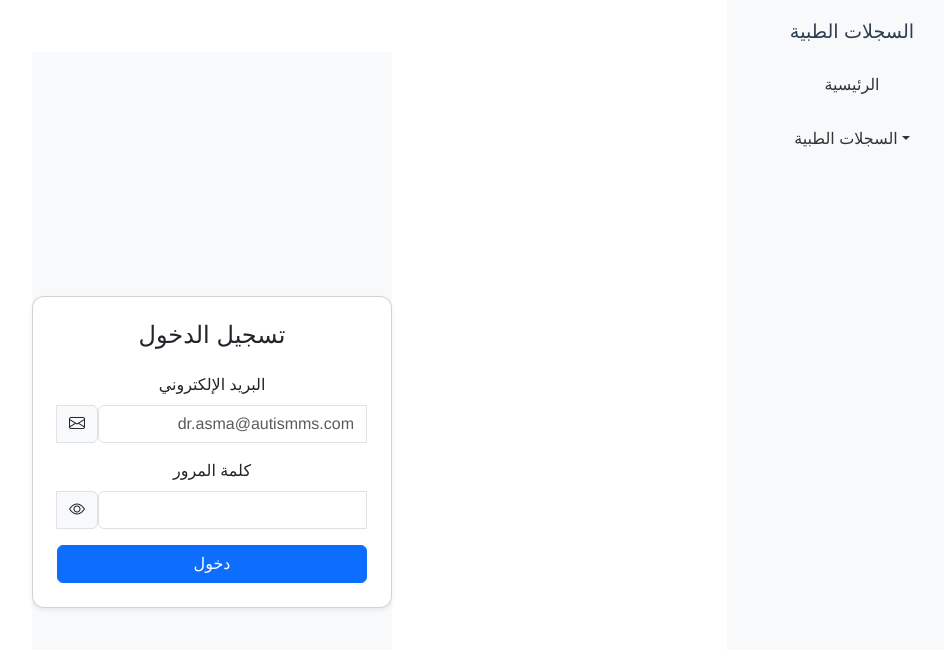
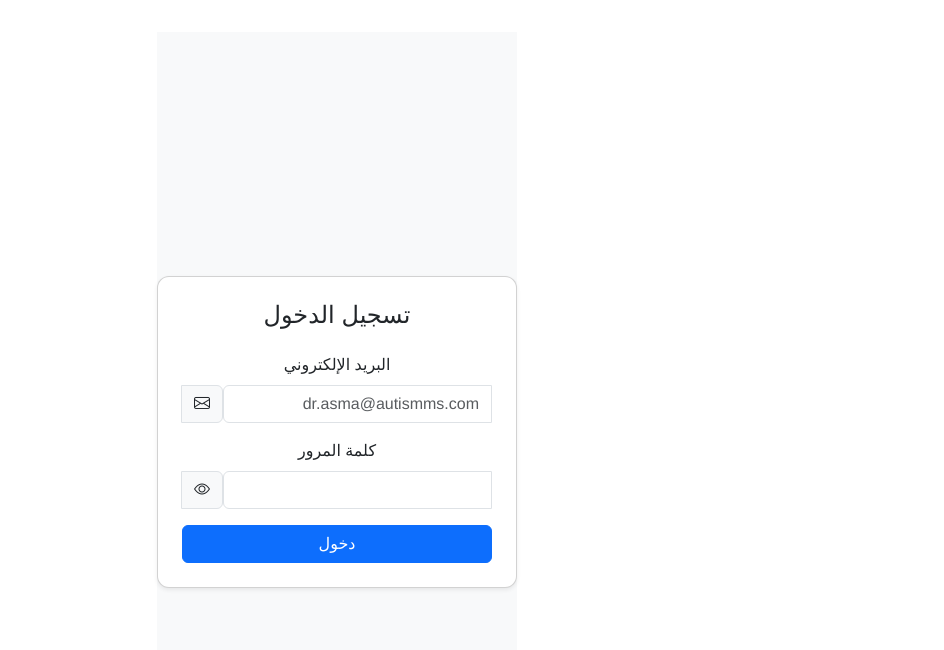
Before and after one commit to Mahdi1993Belhaid/doctor-lib, a Vue app: page /login in a window 1280 px wide. Shown: the top 650 px of the page, without its empty margins (303-1247 px from the left). Built offline with nearby package versions, Linux system fonts and the light colour scheme.

Commit message:
add dashboard and login page

```diff
--- a/src/App.vue
+++ b/src/App.vue
@@ -1,22 +1,36 @@
 <template>
-  <div class="d-flex flex-column" style="min-height: 100vh;">
-    <!-- Custom Header -->
-    <Header />
+  <div class="container-fluid min-vh-100 d-flex flex-column">
+    <!-- Show Login Page if not authenticated -->
+    <div v-if="!isAuthenticated">
+      <router-view />
+    </div>
 
-    <!-- Main Content with Sidebar on the Right -->
-    <div class="d-flex flex-grow-1">
-      <main class="content flex-grow-1" style="margin-right: 250px; padding: 20px; width: calc(100% - 250px);">
-        <router-view />
-      </main>
-      <Sidebar class="flex-shrink-0" />
+    <!-- Show Main Layout if authenticated -->
+    <div v-else class="d-flex flex-column flex-grow-1">
+      <!-- Header -->
+      <Header />
+
+      <!-- Main content area -->
+      <div class="row flex-grow-1 m-0">
+        <!-- Main Content -->
+        <div class="col-12 col-md-9 p-3 order-2 order-md-1">
+          <router-view />
+        </div>
+
+        <!-- Sidebar -->
+        <div class="col-12 col-md-3 bg-light p-3 order-1 order-md-2">
+          <Sidebar />
+        </div>
+      </div>
     </div>
   </div>
 </template>
 
 <script lang="ts">
-import { defineComponent } from 'vue';
+import { defineComponent, computed } from 'vue';
 import Header from './components/Header.vue';
 import Sidebar from './components/Sidebar.vue';
+import { useUserAuth } from './stores/userAuth';
 
 export default defineComponent({
   name: 'App',
@@ -24,14 +38,17 @@ export default defineComponent({
     Header,
     Sidebar,
   },
+  setup() {
+    const store = useUserAuth();
+    const isAuthenticated = computed(() => store.isAuthenticated);
+    return { isAuthenticated };
+  },
 });
 </script>
 
 <style>
 #app {
   font-family: Avenir, Helvetica, Arial, sans-serif;
-  -webkit-font-smoothing: antialiased;
-  -moz-osx-font-smoothing: grayscale;
   color: #2c3e50;
 }
 
```
